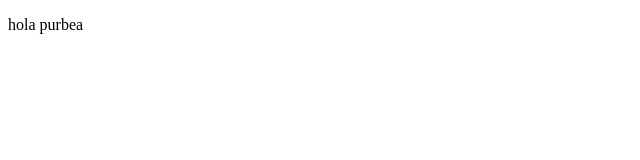
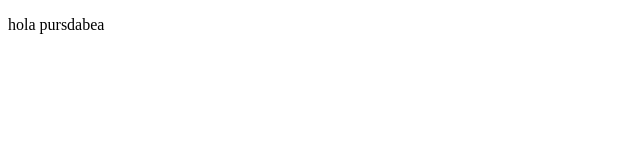
Before and after one commit to fcortes63722/prueba_2, a plain HTML site: page index.html in a window 1280 px wide. Shown: the full height of the page, 0-640 px from the left. Drawn offline with Linux system fonts and the light colour scheme.

Commit message:
prueba cambios!

```diff
--- a/index.html
+++ b/index.html
@@ -5,7 +5,7 @@
         <title></title>
     </head>
     <body>
-        <p>hola purbea
+        <p>hola pursdabea
         </p>
     </body>
 
```
